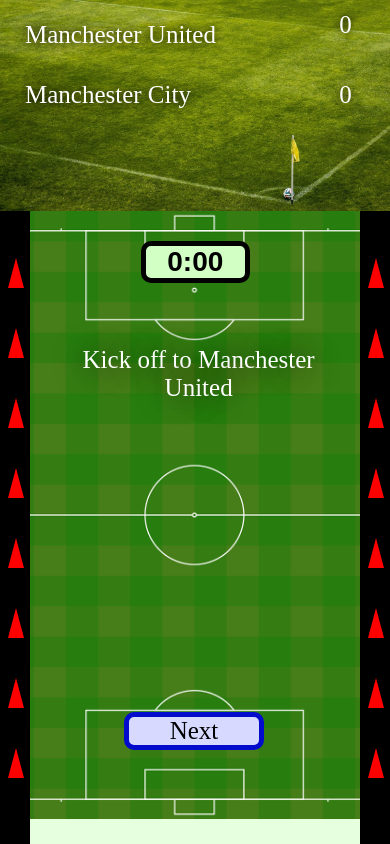
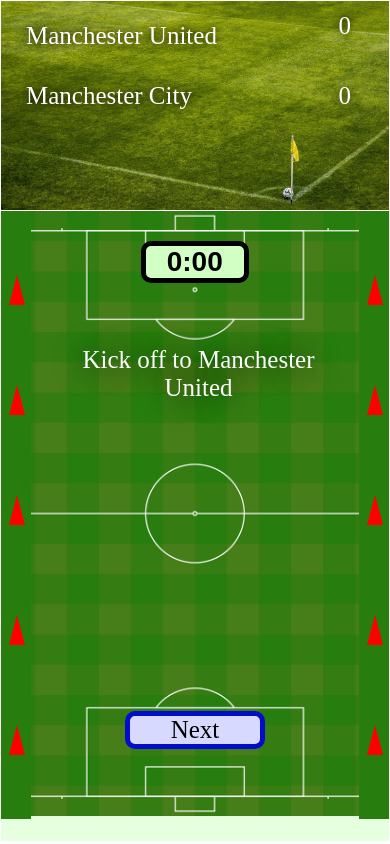
Before and after one commit to rjs68/FootballGameApp, a React Native app: screen / in a window 390 px wide. Built offline with nearby package versions, Linux system fonts and the light colour scheme; what react-native would draw is missing.

Commit message:
Borders added throughout, chevron colour and arrow positions changed

```diff
--- a/components/Chevron.js
+++ b/components/Chevron.js
@@ -12,23 +12,20 @@ export class Chevron extends React.Component {
 
     render() {
         return <View style={[viewStyle, {left:this.props.leftPosition, right: this.props.rightPosition}]}>
-            <Triangle position={-270} />
-            <Triangle position={-200} />
+            <Triangle position={-240} />
             <Triangle position={-130} />
-            <Triangle position={-60} />
-            <Triangle position={10} />
-            <Triangle position={80} />
-            <Triangle position={150} />
-            <Triangle position={220} />
+            <Triangle position={-20} />
+            <Triangle position={100} />
+            <Triangle position={210} />
         </View>
     }
 }
 
 const viewStyle = {
     justifyContent: 'center',
-    backgroundColor: 'black',
-    height: Math.round(Dimensions.get('window').height) * 0.75,
+    backgroundColor: '#277D0E',
+    height: Math.round(Dimensions.get('window').height) * 0.75 - 25,
     width: 30,
     position: 'absolute',
-    bottom: 0
+    bottom: 22
 }
--- a/components/PlayGame.js
+++ b/components/PlayGame.js
@@ -85,7 +85,7 @@ export class PlayGame extends React.Component {
                         team2Score={this.state.team2Score}
                         team2Scorers={this.state.team2Scorers}/>
                     </View>
-                    <View style={{height: '75%'}}>
+                    <View style={{height: '75%', borderLeftWidth: 1, borderRightWidth: 1, borderBottomWidth: 3, borderColor: 'white'}}>
                         <ImageBackground source={require('../images/birdseyePitch.png')} style={{width: '93%', height: '98%', alignSelf: 'center', position: 'absolute', left: 26}}>
                             <EventDisplay
                                 minute={this.state.minute}
@@ -99,9 +99,10 @@ export class PlayGame extends React.Component {
                                 currentTeam={this.state.currentTeam}
                                 gameZone={this.state.gameZone}/>
                         </ImageBackground>
+                        <Chevron leftPosition={0} rightPosition={null} />
+                        <Chevron leftPosition={null} rightPosition={0} />
                     </View>
-                    <Chevron leftPosition={0} rightPosition={null} />
-                    <Chevron leftPosition={null} rightPosition={0} />
+
                 </View>
     }
 
--- a/components/ScoreBoard.js
+++ b/components/ScoreBoard.js
@@ -11,7 +11,7 @@ export class ScoreBoard extends React.Component {
     }
 
     render() {
-        return <View style={{flex: 1, flexDirection: 'column'}}>
+        return <View style={{flex: 1, flexDirection: 'column', borderWidth: 1, borderColor: 'white'}}>
             <ImageBackground source={require('../images/pitch.jpg')} style={{width: '100%', height: '100%'}}>
                 <View style={{flexDirection: 'row'}}>
                     <View style={teamViewStyle}>
```
